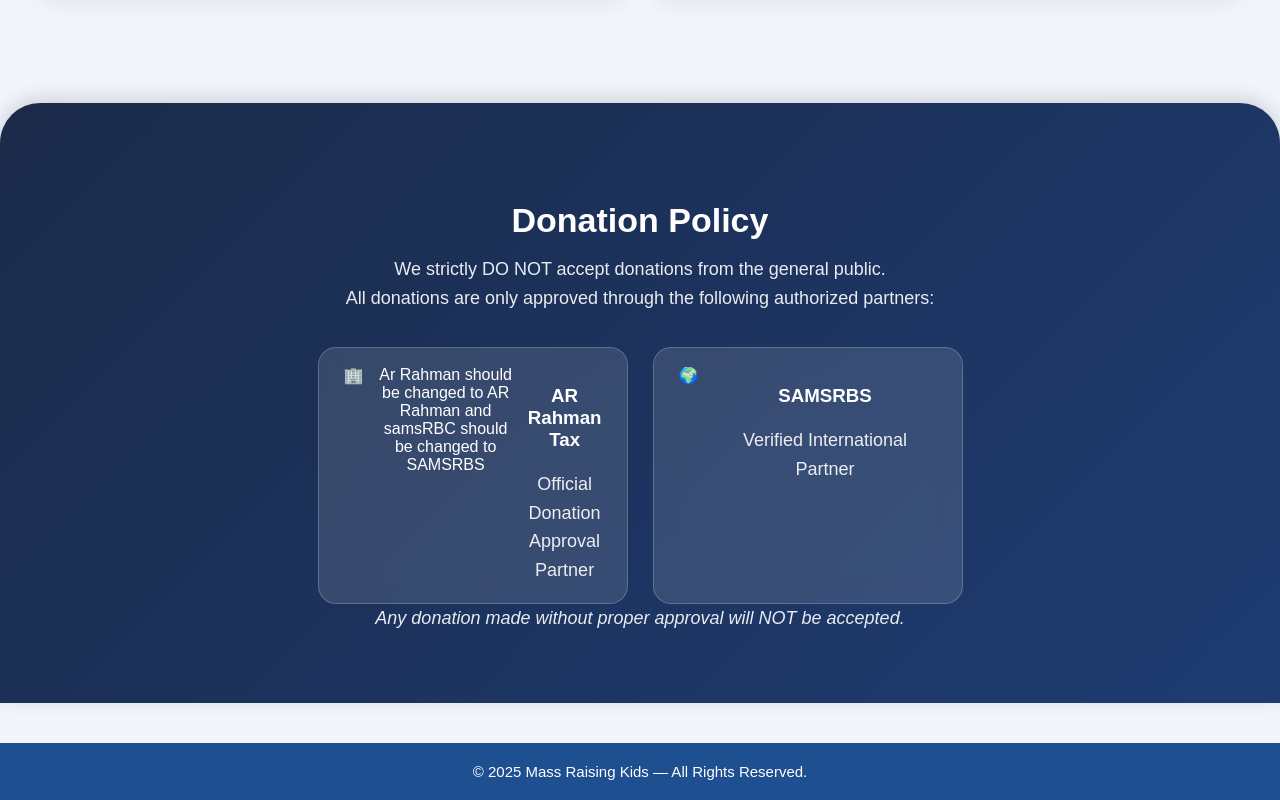
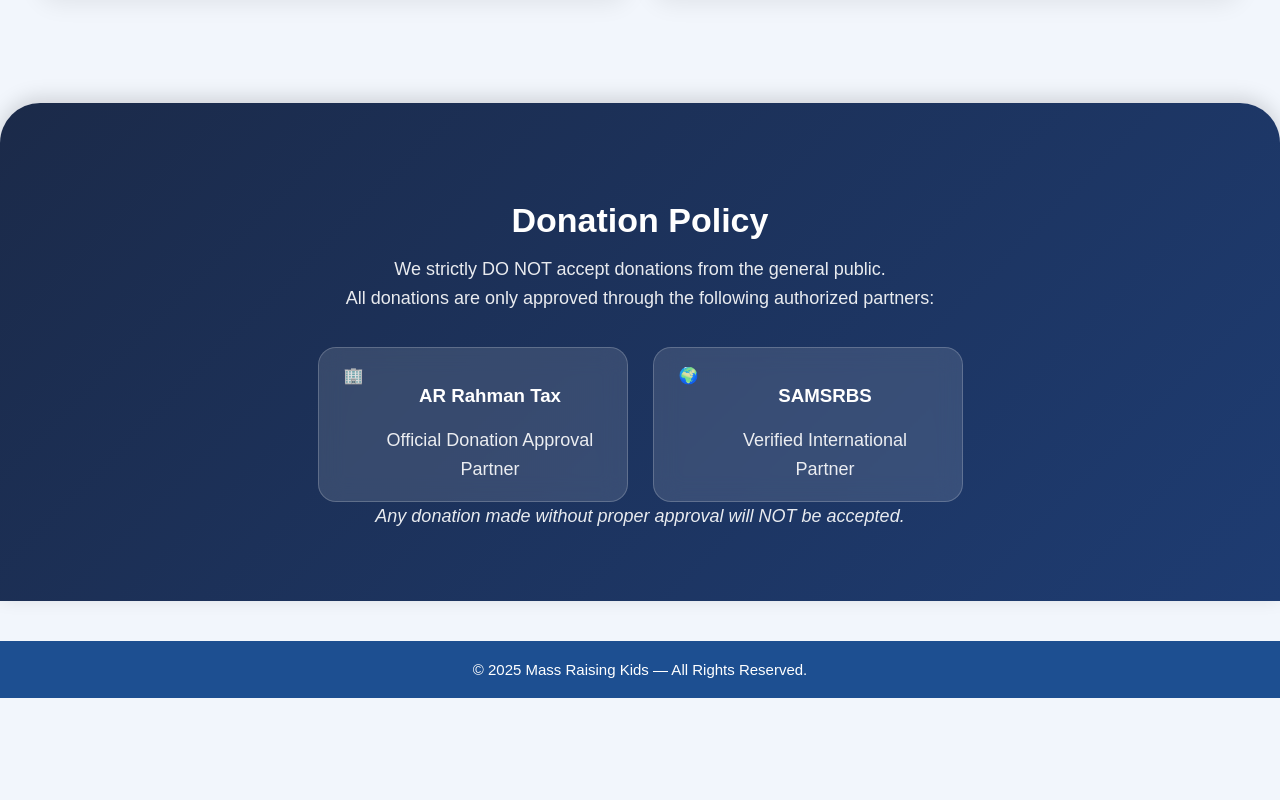
Before and after one commit to Shaikhsadik90/mass-raising-kids, a plain HTML site: page branch.html in a window 1280 px wide. Shown: the part 1136-1936 px from the top of the page. After the commit the page ends 1834 px from the top, so only its background shows below. Drawn offline with Linux system fonts and the light colour scheme.

```diff
--- a/branch.html
+++ b/branch.html
@@ -342,7 +342,6 @@
             <a href="https://www.arrahmantax.com" target="_blank" class="partner-card">
                 <span class="icon">🏢</span>
 
-                Ar Rahman should be changed to AR Rahman and samsRBC should be changed to SAMSRBS
                 <div>
                     <h3> AR Rahman Tax</h3>
                     <p>Official Donation Approval Partner</p>
```
